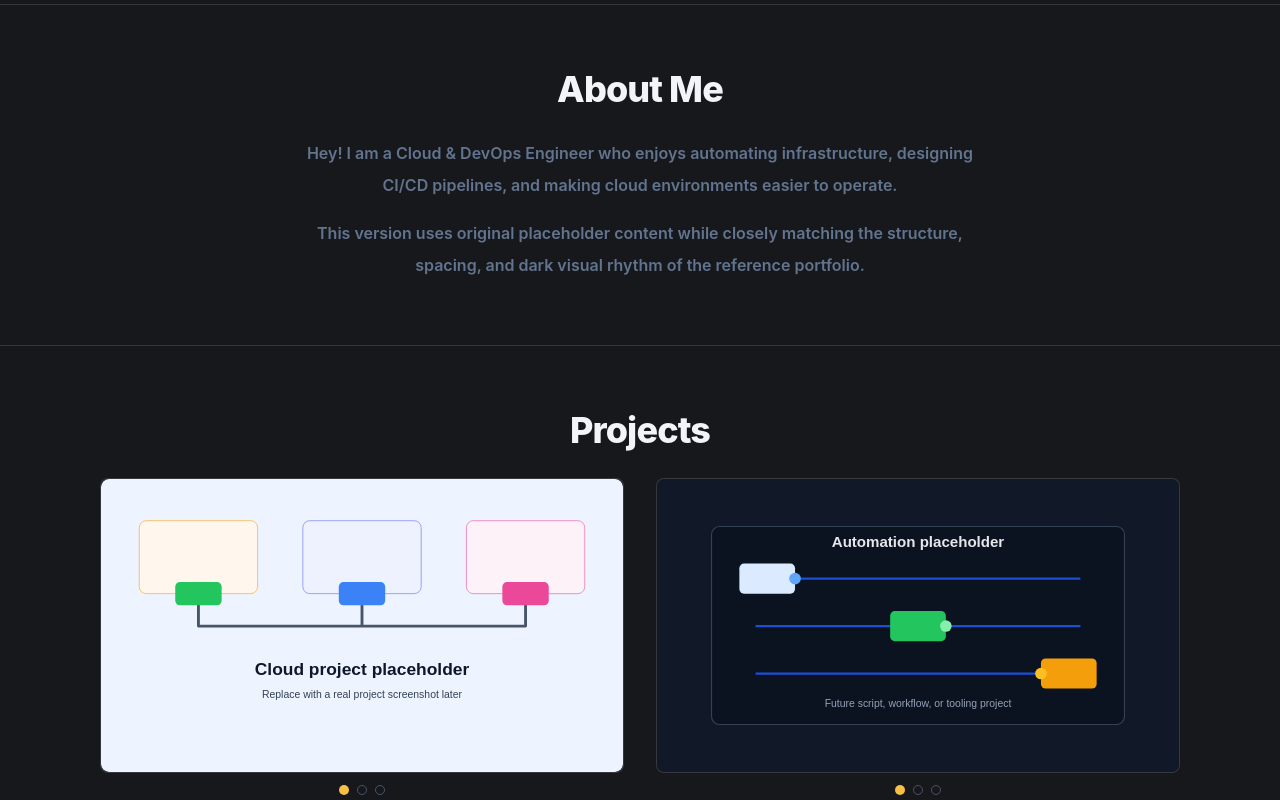
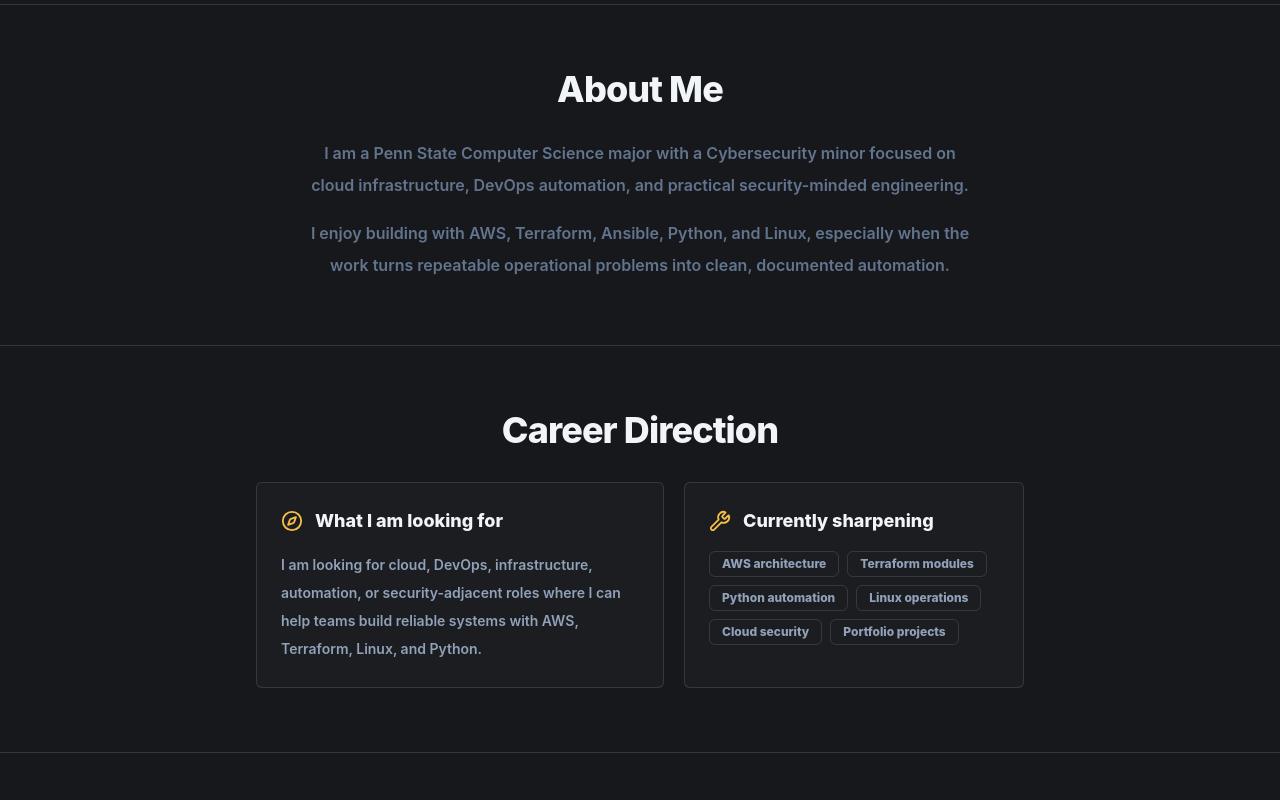
Before and after one commit to dboyza/portfolio-website, a React (Vite) app: page / in a window 1280 px wide. Shown: the part 840-1640 px from the top of the page. Built offline with nearby package versions, Linux system fonts and the light colour scheme.

Commit message:
Improve portfolio content and metadata

```diff
--- a/index.html
+++ b/index.html
@@ -5,17 +5,36 @@
     <meta name="viewport" content="width=device-width, initial-scale=1.0" />
     <meta
       name="description"
-      content="Dark, terminal-inspired portfolio for a cloud and DevOps engineer, featuring projects, skills, certifications, and contact links."
+      content="Portfolio of Dylan Boyza, a cloud and DevOps engineer focused on AWS, Terraform, Ansible, Python, Linux, and automation."
     />
+    <meta name="author" content="Dylan Boyza" />
     <meta name="theme-color" content="#17181c" />
-    <meta property="og:title" content="Cloud & DevOps Engineer Portfolio" />
+    <meta property="og:title" content="Dylan Boyza | Cloud & DevOps Engineer" />
     <meta
       property="og:description"
-      content="A polished one-page portfolio for cloud infrastructure, DevOps automation, and platform engineering work."
+      content="Cloud infrastructure, DevOps automation, AWS, Terraform, Ansible, Python, and Linux portfolio."
     />
     <meta property="og:type" content="website" />
+    <meta property="og:image" content="/og-image.png" />
+    <meta property="og:image:width" content="1200" />
+    <meta property="og:image:height" content="630" />
+    <meta
+      property="og:image:alt"
+      content="Dylan Boyza Cloud and DevOps Engineer portfolio preview"
+    />
+    <meta name="twitter:card" content="summary_large_image" />
+    <meta name="twitter:title" content="Dylan Boyza | Cloud & DevOps Engineer" />
+    <meta
+      name="twitter:description"
+      content="Cloud infrastructure, DevOps automation, AWS, Terraform, Ansible, Python, and Linux portfolio."
+    />
+    <meta name="twitter:image" content="/og-image.png" />
+    <meta
+      name="twitter:image:alt"
+      content="Dylan Boyza Cloud and DevOps Engineer portfolio preview"
+    />
     <link rel="icon" type="image/svg+xml" href="/favicon.svg" />
-    <title>Cloud & DevOps Engineer Portfolio</title>
+    <title>Dylan Boyza | Cloud & DevOps Engineer</title>
   </head>
   <body>
     <div id="root"></div>
--- a/src/App.tsx
+++ b/src/App.tsx
@@ -1,4 +1,5 @@
 import About from './sections/About';
+import CareerDirection from './sections/CareerDirection';
 import Certifications from './sections/Certifications';
 import Contact from './sections/Contact';
 import Degrees from './sections/Degrees';
@@ -16,6 +17,7 @@ function App() {
       <main>
         <Hero />
         <About />
+        <CareerDirection />
         <Projects />
         <Skills />
         <Certifications />
--- a/src/components/TerminalWindow.tsx
+++ b/src/components/TerminalWindow.tsx
@@ -1,6 +1,7 @@
 import { useRef, useState, type FormEvent, type KeyboardEvent } from 'react';
 import {
   aboutParagraphs,
+  careerDirection,
   certifications,
   degrees,
   profile,
@@ -19,6 +20,8 @@ const promptHost = '@dylan-portfolio';
 
 const commandNames = [
   'about',
+  'career',
+  'current',
   'skills',
   'projects',
   'certs',
@@ -64,8 +67,9 @@ const TerminalWindow = () => {
 
     if (normalized === 'help') {
       return [
-        `Available commands: ${commandNames.join(', ')}`,
-        'Try `projects`, `skills`, `contact`, or `email`.',
+        `Commands: ${commandNames.join(', ')}`,
+        'Use projects, skills, certs, degrees, or contact to jump around.',
+        'Try `career` for role direction or `current` for active focus areas.',
       ];
     }
 
@@ -75,6 +79,20 @@ const TerminalWindow = () => {
         `${profile.location} | ${profile.credentialLine}`,
         ...aboutParagraphs,
       ];
+    }
+
+    if (normalized === 'career' || normalized === 'looking') {
+      scrollToSection('career-direction');
+      return [
+        'Career direction:',
+        careerDirection.lookingFor,
+        `Currently sharpening: ${careerDirection.currentlyBuilding.join(', ')}`,
+      ];
+    }
+
+    if (normalized === 'current' || normalized === 'focus' || normalized === 'learning') {
+      scrollToSection('career-direction');
+      return careerDirection.currentlyBuilding.map((item) => `- ${item}`);
     }
 
     if (normalized === 'skills') {
@@ -98,7 +116,11 @@ const TerminalWindow = () => {
 
     if (normalized === 'contact' || normalized === 'connect') {
       scrollToSection('contact');
-      return [`Email: ${profile.email}`, 'Contact links are at the bottom of the page.'];
+      return [
+        `Email: ${profile.email}`,
+        `LinkedIn: ${profile.linkedinHref}`,
+        'Contact links are at the bottom of the page.',
+      ];
     }
 
     if (normalized === 'email') {
@@ -116,7 +138,7 @@ const TerminalWindow = () => {
     }
 
     if (normalized === 'ls') {
-      return ['about  projects  skills  certifications  degrees  contact'];
+      return ['about  career  current  projects  skills  certifications  degrees  contact'];
     }
 
     return [`command not found: ${rawCommand}`, "Type 'help' to list available commands."];
--- a/src/data/portfolio.ts
+++ b/src/data/portfolio.ts
@@ -34,6 +34,11 @@ export type Degree = {
   focusAreas: string[];
 };
 
+export type CareerDirection = {
+  lookingFor: string;
+  currentlyBuilding: string[];
+};
+
 export const profile = {
   name: 'Dylan Boyza',
   greeting: "Hi! I'm Dylan Boyza",
@@ -58,9 +63,22 @@ export const navItems = [
 ];
 
 export const aboutParagraphs = [
-  'Hey! I am a Cloud & DevOps Engineer who enjoys automating infrastructure, designing CI/CD pipelines, and making cloud environments easier to operate.',
-  'This version uses original placeholder content while closely matching the structure, spacing, and dark visual rhythm of the reference portfolio.',
+  'I am a Penn State Computer Science major with a Cybersecurity minor focused on cloud infrastructure, DevOps automation, and practical security-minded engineering.',
+  'I enjoy building with AWS, Terraform, Ansible, Python, and Linux, especially when the work turns repeatable operational problems into clean, documented automation.',
 ];
+
+export const careerDirection: CareerDirection = {
+  lookingFor:
+    'I am looking for cloud, DevOps, infrastructure, automation, or security-adjacent roles where I can help teams build reliable systems with AWS, Terraform, Linux, and Python.',
+  currentlyBuilding: [
+    'AWS architecture',
+    'Terraform modules',
+    'Python automation',
+    'Linux operations',
+    'Cloud security',
+    'Portfolio projects',
+  ],
+};
 
 export const projects: Project[] = [
   {
--- /dev/null
+++ b/src/sections/CareerDirection.tsx
@@ -0,0 +1,48 @@
+import { Compass, Wrench } from 'lucide-react';
+import SectionHeading from '../components/SectionHeading';
+import { careerDirection } from '../data/portfolio';
+
+const CareerDirection = () => {
+  return (
+    <section id="career-direction" className="section-rule py-10 sm:py-16">
+      <div className="content-shell">
+        <SectionHeading title="Career Direction" />
+
+        <div className="mx-auto mt-8 grid max-w-3xl gap-5 sm:grid-cols-[1.2fr_1fr]">
+          <article className="rounded-md border border-white/12 bg-white/[0.025] p-6">
+            <div className="flex items-center gap-3 text-gold-500">
+              <Compass size={22} />
+              <h3 className="text-lg font-extrabold text-slate-100">
+                What I am looking for
+              </h3>
+            </div>
+            <p className="mt-4 text-sm font-semibold leading-7 text-slate-400">
+              {careerDirection.lookingFor}
+            </p>
+          </article>
+
+          <article className="rounded-md border border-white/12 bg-white/[0.025] p-6">
+            <div className="flex items-center gap-3 text-gold-500">
+              <Wrench size={22} />
+              <h3 className="text-lg font-extrabold text-slate-100">
+                Currently sharpening
+              </h3>
+            </div>
+            <div className="mt-4 flex flex-wrap gap-2">
+              {careerDirection.currentlyBuilding.map((item) => (
+                <span
+                  key={item}
+                  className="rounded-md border border-white/12 px-3 py-1 text-xs font-extrabold text-slate-400"
+                >
+                  {item}
+                </span>
+              ))}
+            </div>
+          </article>
+        </div>
+      </div>
+    </section>
+  );
+};
+
+export default CareerDirection;
```
Also changed, not shown: public/og-image.png (added).
